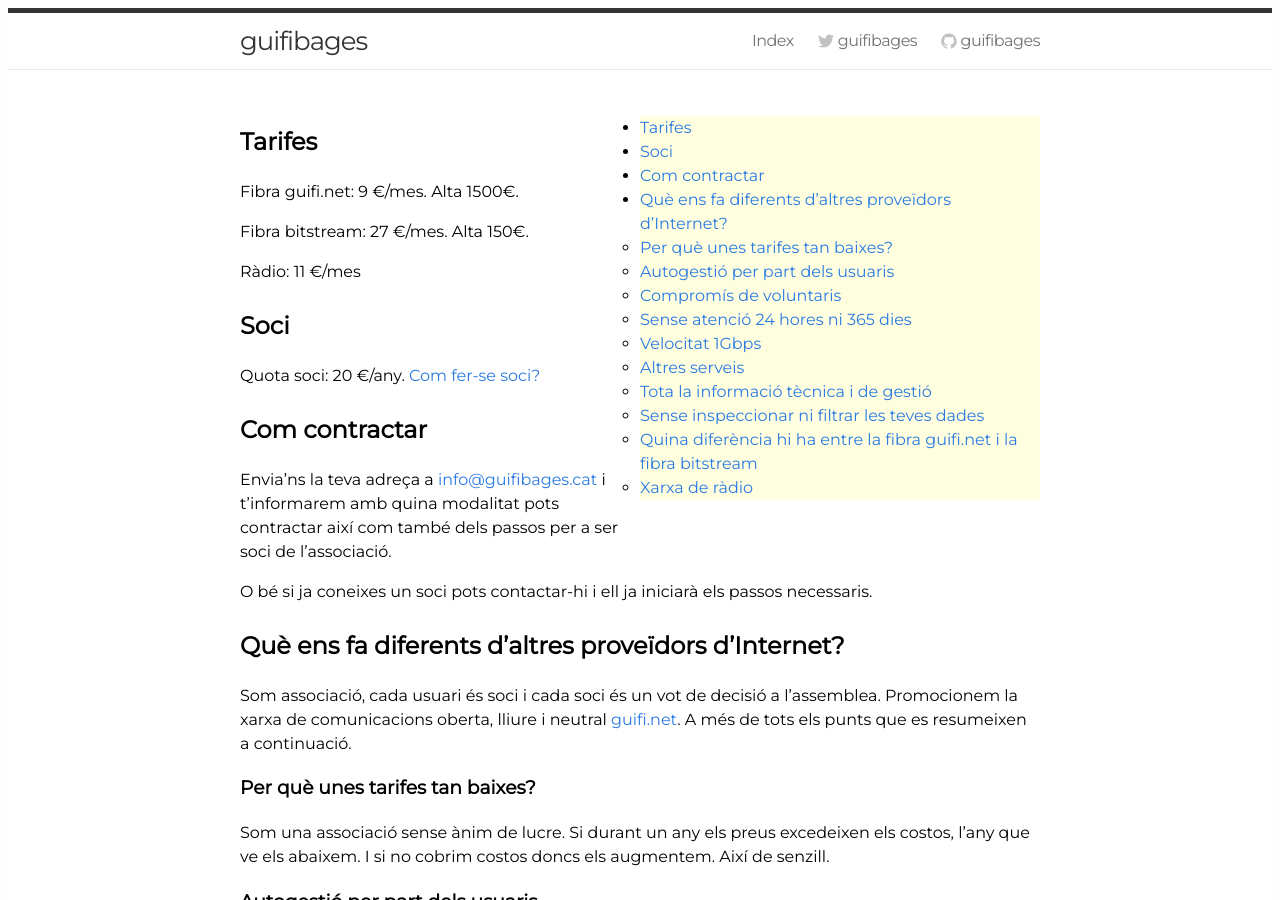
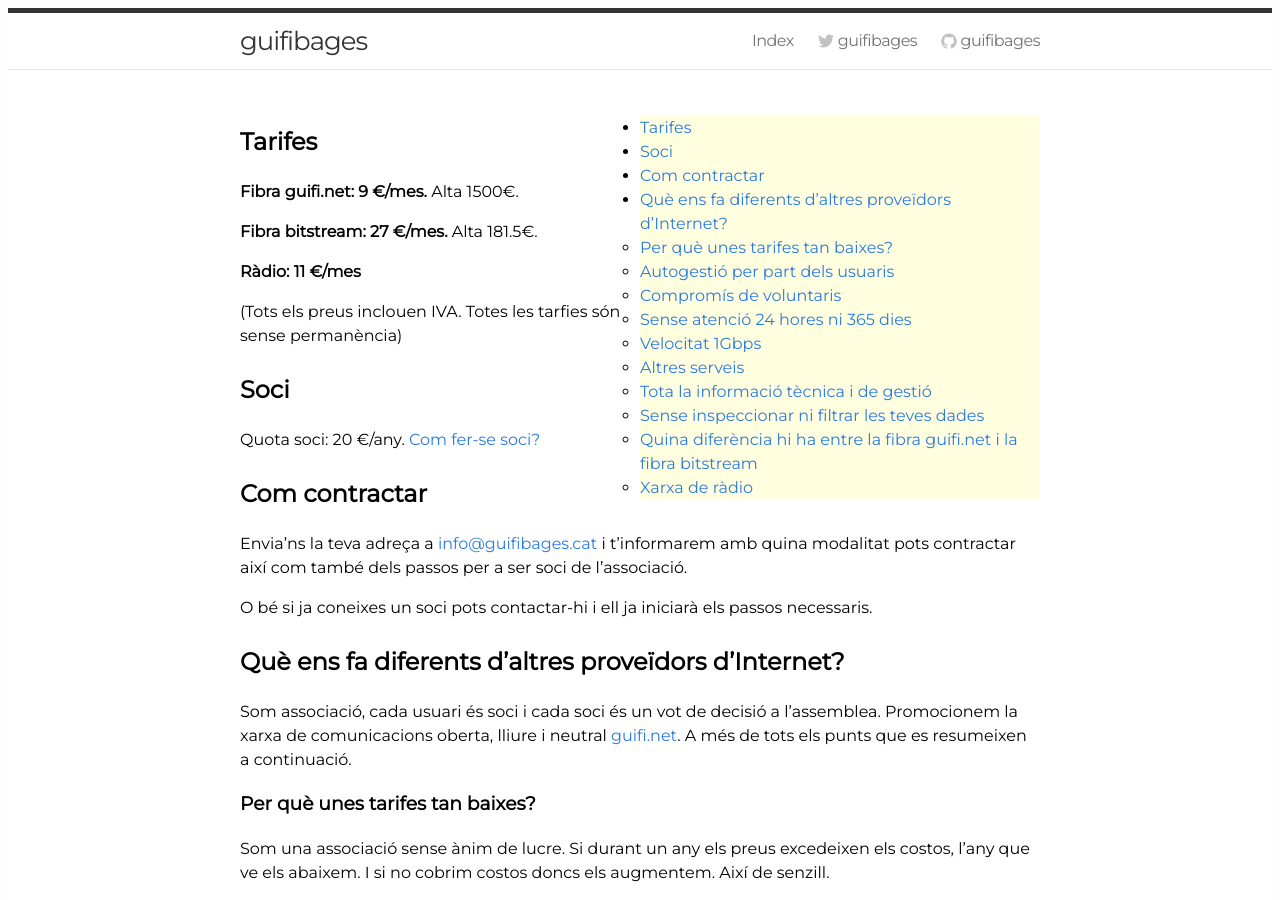
Before and after one commit to guifibages/guifibages.github.io, a Jekyll site: the page built from doc/connexio/index.md, in a window 1280 px wide and 900 px high. Built offline with Jekyll 4.4.1, drawn with Linux system fonts in a browser that asks for light colours.

Commit message:
Update index.md

```diff
--- a/doc/connexio/index.md
+++ b/doc/connexio/index.md
@@ -9,12 +9,13 @@
 
 ## Tarifes
 
-Fibra guifi.net:  9 €/mes. Alta 1500€.
+**Fibra guifi.net:  9 €/mes.** Alta 1500€.
 
-Fibra bitstream:  27 €/mes. Alta 150€.
+**Fibra bitstream:  27 €/mes.** Alta 181.5€.
 
-Ràdio: 11 €/mes
+**Ràdio: 11 €/mes**
 
+(Tots els preus inclouen IVA. Totes les tarfies són sense permanència)
 
 ## Soci
 
@@ -73,7 +74,7 @@
 Packs de mòbil, TV, etc. No oferim packs de serveis. Sol se més econòmic contractar-los per separat.
 
 
-### Tota la informació  tècnica i de gestió
+### Tota la informació tècnica i de gestió
 
 L'objectiu de l'associació és que els usuaris aprenguin com *funciona* Internet. I en particular com els *arriba* l'Internet de Guifibages fins a casa seva. Així doncs podràs demanar tota la informació tècnica que vulguis als administradors de la xarxa; a banda que la documentació tècnica de la xarxa guifi.net ja és pública a [guifi.net](http://guifi.net).
 
```
